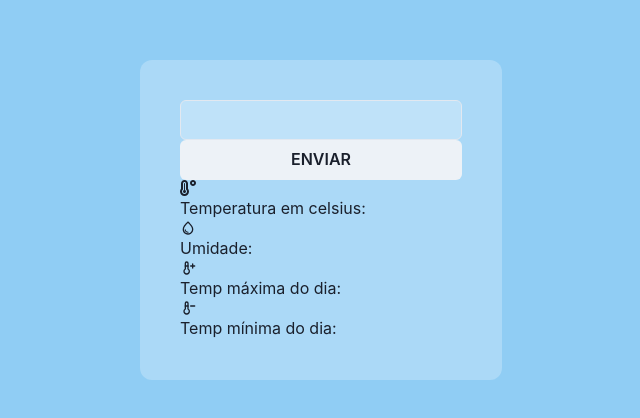
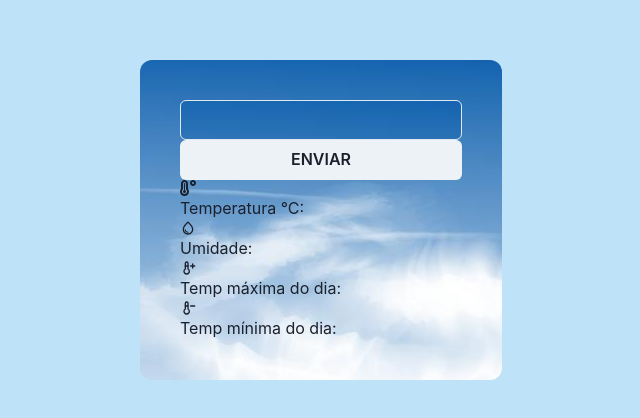
Before and after one commit to camille-policarpo/projetoCT, a Next.js app: page / in a window 1280 px wide. Shown: the part 180-598 px from the top of the page, without its empty margins (319-959 px from the left). Built offline with nearby package versions, Linux system fonts and the light colour scheme.

Commit message:
novo fundo da box

```diff
--- a/src/pages/index.tsx
+++ b/src/pages/index.tsx
@@ -53,16 +53,16 @@ const Home: NextPage = () => {
       </Head>
 
       <main>
-          <Flex as="form" alignItems={"center"} h='100vh' justifyContent='center' bg='blue.200' onSubmit={(event) => onSubmit(event)}>
-            <Flex borderRadius="xl" bg='whiteAlpha.400' padding={"10"} direction={'column'}>
+          <Flex as="form" alignItems={"center"} h='100vh' justifyContent='center' bg='blue.100' onSubmit={(event) => onSubmit(event)}>
+            <Flex borderRadius="xl" bgImage={'ceu.jpg'} padding={"10"} direction={'column'}>
             <Input onChange={(event) => setTexto(event.target.value)}/>
-            <Button type="submit">ENVIAR</Button>
+            <Button bgColor={'white.400'} type="submit">ENVIAR</Button>
 
             <Flex alignItems='start' direction={'column'}>
-              <FaTemperatureHigh />   <Text> Temperatura em celsius: {temp}</Text>
-              <MdOutlineWaterDrop />  <Text> Umidade: {umi} </Text>
-              <TbTemperaturePlus />   <Text> Temp máxima do dia: {tMax}</Text>
-              <TbTemperatureMinus />  <Text> Temp mínima do dia: {tMin}</Text>
+              <FaTemperatureHigh />   <Text noOfLines={1} color={''}> Temperatura °C: {temp}</Text>
+              <MdOutlineWaterDrop />  <Text  noOfLines={1} color={''}> Umidade: {umi} </Text>
+              <TbTemperaturePlus />   <Text color={''}> Temp máxima do dia: {tMax}</Text>
+              <TbTemperatureMinus />  <Text color={''}> Temp mínima do dia: {tMin}</Text>
             </Flex>
 
             </Flex>
```
